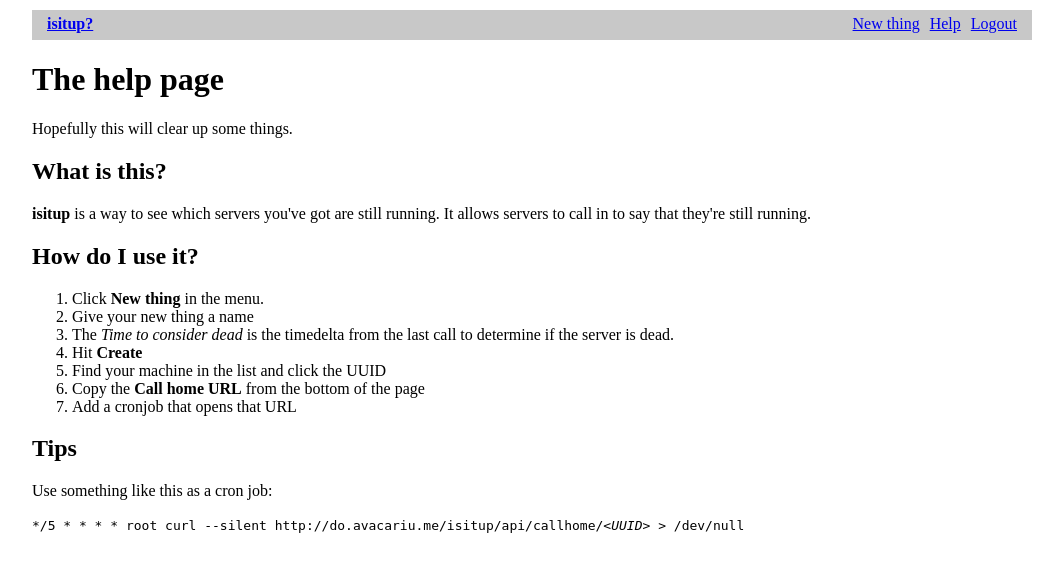
After one commit to avacariu/isitup, a Flask app: page /help in a window 1280 px wide. The commit adds this page. Shown: the top 572 px of the page, without its empty margins (108-1171 px from the left). Run offline with Flask 2, Linux system fonts and the light colour scheme; the visitor is signed in with stand-in values (Sample User, id 1).

Commit message:
Added a help page.

```diff
--- a/app/templates/base.html
+++ b/app/templates/base.html
@@ -48,6 +48,7 @@
     <a id="home-link" href="{{ url_for('index') }}">isitup?</a>
     <ul id="menu">
       <li><a href="{{ url_for('logout') }}">Logout</a></li>
+      <li><a href="{{ url_for('help_page') }}">Help</a></li>
       <li><a href="{{ url_for('new_thing') }}">New thing</a></li>
     </ul>
   </nav>
--- /dev/null
+++ b/app/templates/help.html
@@ -0,0 +1,25 @@
+{% extends "base.html" %}
+{% block content %}
+
+<h1>The help page</h1>
+<p>Hopefully this will clear up some things.</p>
+
+<h2>What is this?</h2>
+<p><strong>isitup</strong> is a way to see which servers you've got are still running. It allows servers to call in to say that they're still running.</p>
+
+<h2>How do I use it?</h2>
+<ol>
+  <li>Click <strong>New thing</strong> in the menu.</li>
+  <li>Give your new thing a name</li>
+  <li>The <em>Time to consider dead</em> is the timedelta from the last call to determine if the server is dead.</li>
+  <li>Hit <strong>Create</strong></li>
+  <li>Find your machine in the list and click the UUID</li>
+  <li>Copy the <strong>Call home URL</strong> from the bottom of the page</li>
+  <li>Add a cronjob that opens that URL</li>
+</ol>
+
+<h2>Tips</h2>
+<p>Use something like this as a cron job:<p>
+<code>*/5 * * * * root curl --silent http://do.avacariu.me/isitup/api/callhome/<em>&lt;UUID&gt;</em> &gt; /dev/null</code>
+
+{% endblock %}
--- a/app/views.py
+++ b/app/views.py
@@ -108,6 +108,12 @@ def new_thing():
             title = 'Register a new thing',
             form = form)
 
+@app.route('/help')
+@login_required
+def help_page():
+    return render_template('help.html',
+            title = 'Help')
+
 
 @app.route('/api/callhome/<uuid>')
 def api_callhome(uuid):
```
